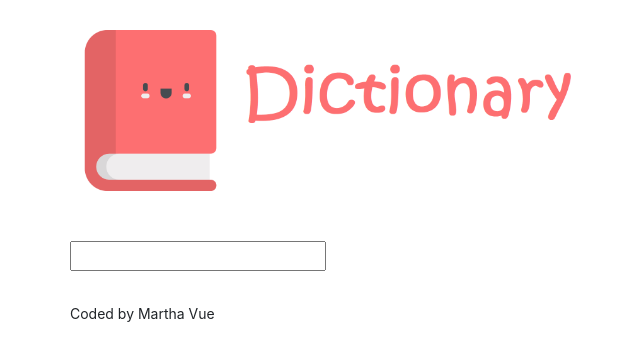
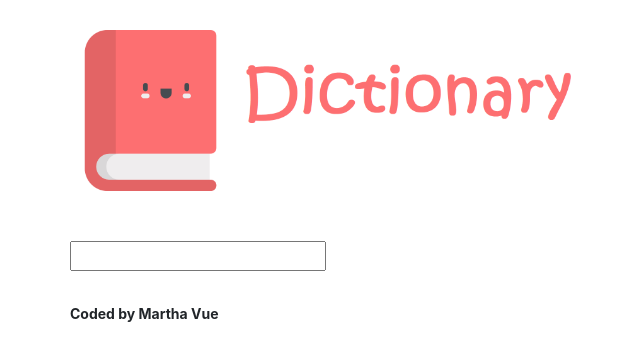
Before and after one commit to MartyVue/dictionary-project, a React (Create React App) app: page / in a window 1280 px wide. Shown: the top 360 px of the page, without its empty margins (12-652 px from the left). Built offline with nearby package versions, Linux system fonts and the light colour scheme.

Commit message:
edit footer

```diff
--- a/src/App.js
+++ b/src/App.js
@@ -14,7 +14,7 @@ export default function App() {
       </main>
       <footer className="App-footer">
         <small>
-          Coded by Martha Vue
+          <b>Coded by Martha Vue</b>
         </small>
       </footer>
       </div>
```
